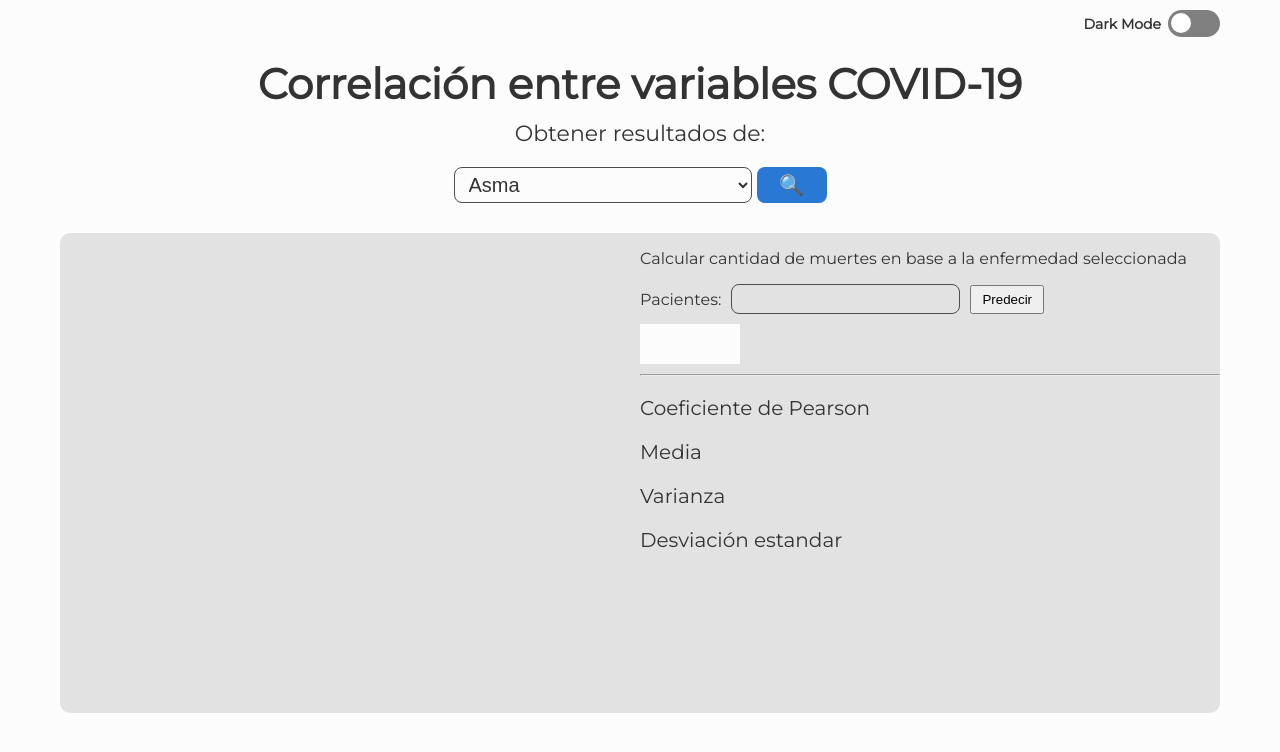
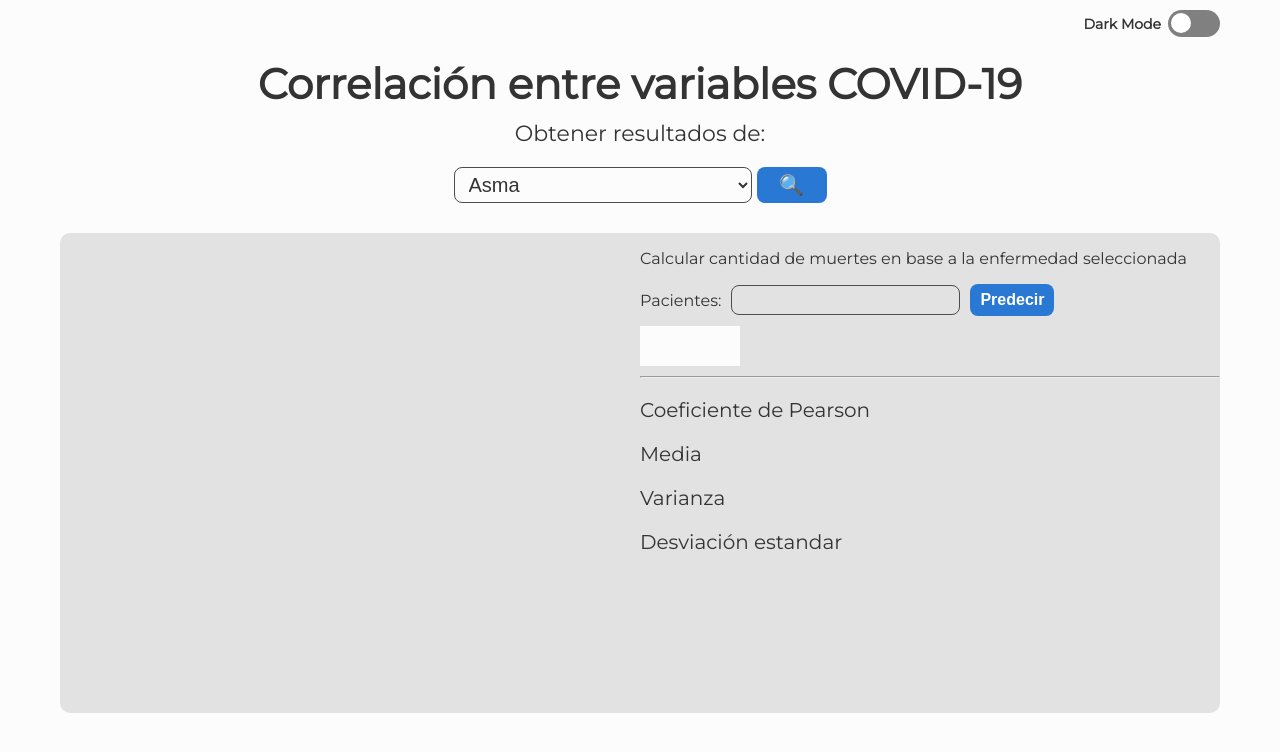
Before and after one commit to Pixele9/CorrelationCOVID, a Flask app: page / in a window 1280 px wide. Shown: the top 752 px of the page. Run offline with Flask 2, Linux system fonts and the light colour scheme; some libraries are stand-ins or nearby versions.

Commit message:
*fixed* Button "predecir" styles

```diff
--- a/templates/index.html
+++ b/templates/index.html
@@ -40,8 +40,7 @@
 				<div id="pacientes-container">
 					<span>Pacientes: </span>
 					<input type="text" name="" id="prediction-input" class="padding">
-					<button id="pedict-button" class="padding">Predecir</button>
-					<!-- <input type="submit" value="Predecir" class="padding"> -->
+					<button class="padding" id="prediction-button">Predecir</button>
 				</div>
 
 				<div id="result" class="animate__animated fadeInRight">
```
